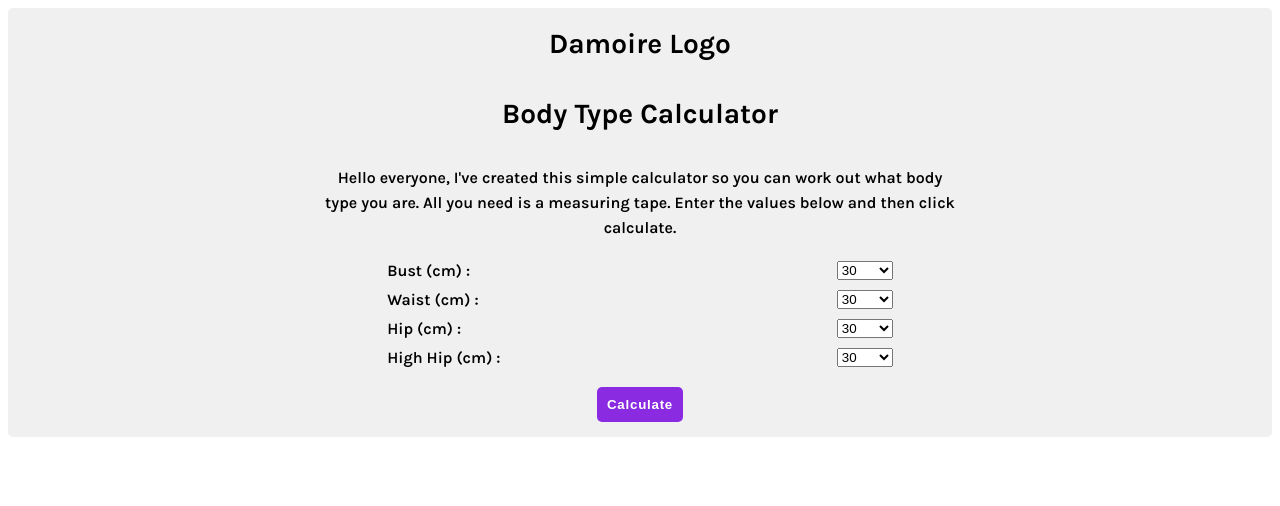
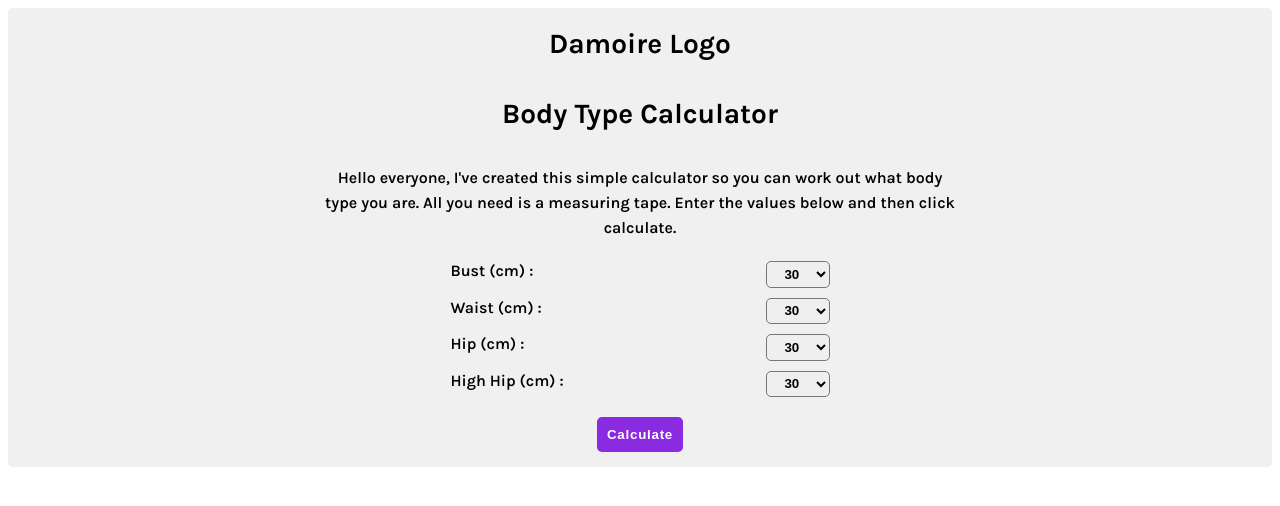
Before and after one commit to AlfredA93/body-type-2, a plain HTML site: page index.html in a window 1280 px wide. Drawn offline with Linux system fonts and the light colour scheme.

Commit message:
Add select styles

```diff
--- a/style.css
+++ b/style.css
@@ -19,17 +19,25 @@ h1 {
     text-align: center;
 }
 
-div {
-    display: flex;
-    justify-content: space-between;
-    width: 40%;
-    margin: 5px;
-}
-
 p {
     text-align: center;
     width: 50%;
     line-height: 25px;
+}
+
+div {
+    display: flex;
+    justify-content: space-between;
+    width: 30%;
+    margin: 5px;
+}
+
+select {
+    border-radius: 5px;
+    text-align: center;
+    padding: 1%;
+    font-weight: 600;
+    cursor: pointer;
 }
 
 button {
@@ -43,7 +51,3 @@ button {
     font-weight: 600;
     letter-spacing: 0.75px;
 }
-
-select {
-
-}
```
